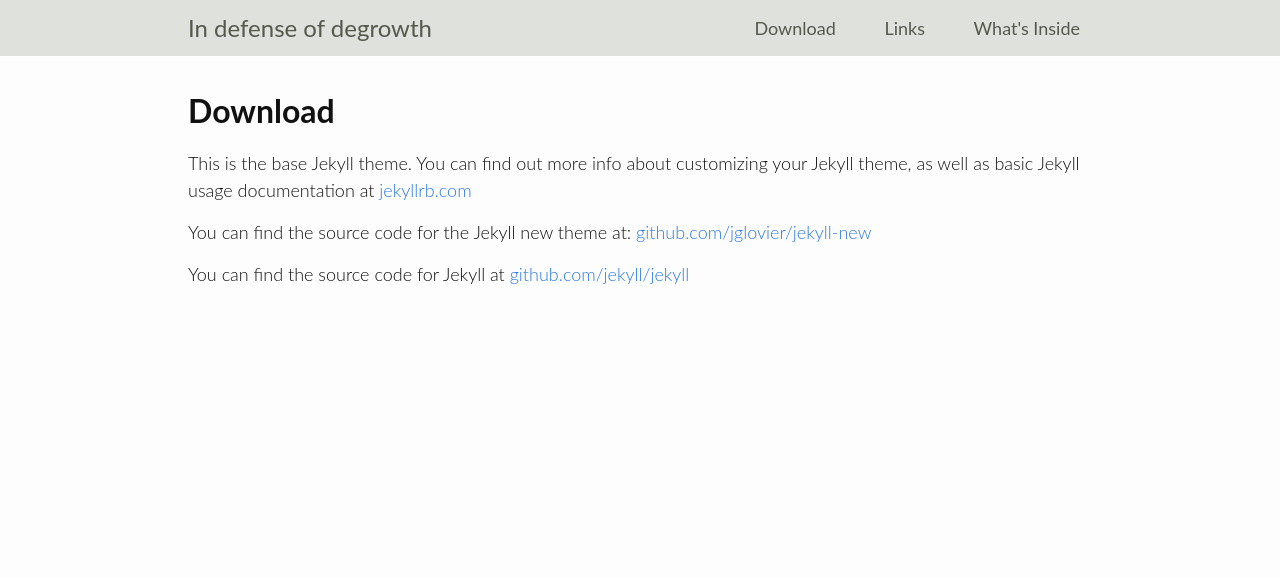
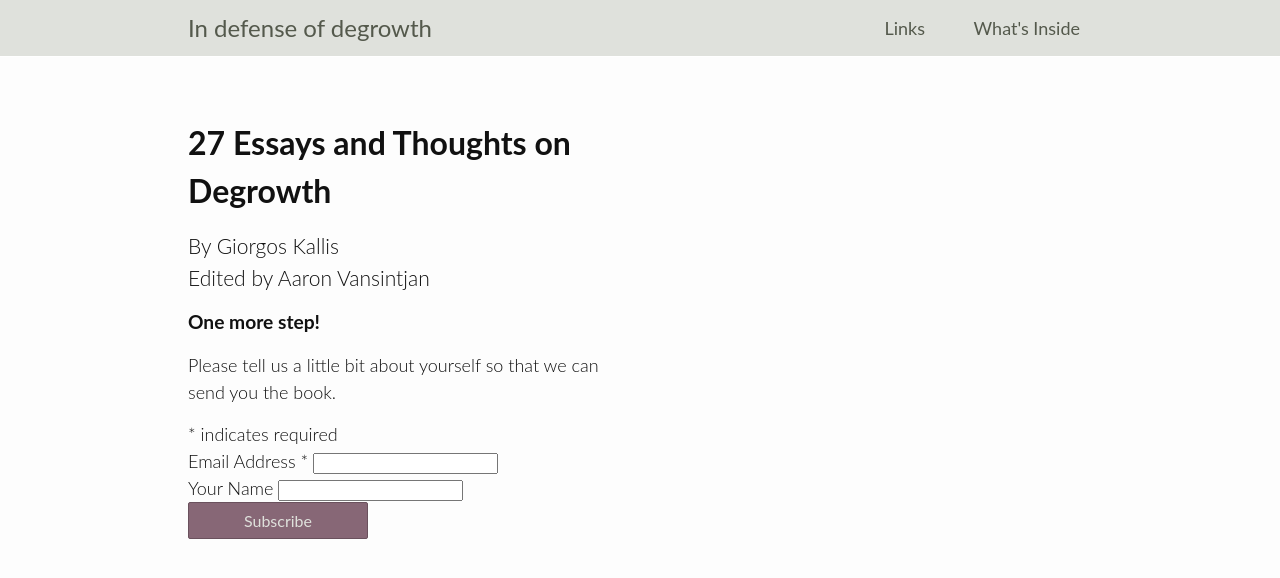
Before and after one commit to simonv3/indefenseofdegrowth, a Jekyll site: the page built from download.html, in a window 1280 px wide. Shown: the top 578 px of the page. Built offline with Jekyll 4.4.1, drawn with Linux system fonts in a browser that asks for light colours; nearby versions of some CDN libraries; comment, search, counter and statistics services are not loaded.

Commit message:
Add download page

```diff
--- a/_includes/head.html
+++ b/_includes/head.html
@@ -5,7 +5,7 @@
 
     <title>{% if page.title %}{{ page.title }}{% else %}{{ site.title }}{% endif %}</title>
     <meta name="description" content="{{ site.description }}">
-
+    <link href="//cdn-images.mailchimp.com/embedcode/classic-10_7.css" rel="stylesheet" type="text/css">
     <link rel="stylesheet" href="{{ "/css/main.css" | prepend: site.baseurl }}">
     <link rel="canonical" href="{{ page.url | replace:'index.html','' | prepend: site.baseurl | prepend: site.url }}">
 </head>
--- /dev/null
+++ b/_sass/_mc_overrides.scss
@@ -0,0 +1,8 @@
+#mc_embed_signup form {
+  padding: 0;
+  margin: 0;
+
+  #mc-embedded-subscribe {
+    margin: 0;
+  }
+}
--- a/css/main.scss
+++ b/css/main.scss
@@ -48,4 +48,5 @@
 @import
         "base",
         "layout",
-        "details";
+        "details",
+        "mc_overrides";
--- /dev/null
+++ b/download.html
@@ -0,0 +1,41 @@
+---
+layout: default
+permalink: /download/
+---
+
+<div class="home">
+
+  <div class="left">
+
+    <h1 class="page-heading">27 Essays and Thoughts on Degrowth</h1>
+
+    <h3 class="authors">By Giorgos Kallis<br/> Edited by Aaron Vansintjan</h3>
+
+    <!-- Begin MailChimp Signup Form -->
+    <div id="mc_embed_signup">
+    <form action="//indefenseofdegrowth.us14.list-manage.com/subscribe/post?u=9fda97d81b5f11249b30a1887&amp;id=a371e856a9" method="post" id="mc-embedded-subscribe-form" name="mc-embedded-subscribe-form" class="validate" target="_blank" novalidate>
+        <div id="mc_embed_signup_scroll">
+      <h2>One more step!</h2>
+      <p>Please tell us a little bit about yourself so that we can send you the book.</p>
+    <div class="indicates-required"><span class="asterisk">*</span> indicates required</div>
+    <div class="mc-field-group">
+      <label for="mce-EMAIL">Email Address  <span class="asterisk">*</span>
+    </label>
+      <input type="email" value="" name="EMAIL" class="required email" id="mce-EMAIL">
+    </div>
+    <div class="mc-field-group">
+      <label for="mce-FNAME">Your Name </label>
+      <input type="text" value="" name="FNAME" class="" id="mce-FNAME">
+    </div>
+      <div id="mce-responses" class="clear">
+        <div class="response" id="mce-error-response" style="display:none"></div>
+        <div class="response" id="mce-success-response" style="display:none"></div>
+      </div>    <!-- real people should not fill this in and expect good things - do not remove this or risk form bot signups-->
+        <div style="position: absolute; left: -5000px;" aria-hidden="true"><input type="text" name="b_9fda97d81b5f11249b30a1887_a371e856a9" tabindex="-1" value=""></div>
+        <div class="clear"><input type="submit" value="Subscribe" name="subscribe" id="mc-embedded-subscribe" class="submit sign-up"></div>
+        </div>
+    </form>
+    </div>
+    <script type='text/javascript' src='//s3.amazonaws.com/downloads.mailchimp.com/js/mc-validate.js'></script><script type='text/javascript'>(function($) {window.fnames = new Array(); window.ftypes = new Array();fnames[0]='EMAIL';ftypes[0]='email';fnames[1]='FNAME';ftypes[1]='text';}(jQuery));var $mcj = jQuery.noConflict(true);</script>
+    <!--End mc_embed_signup-->
+</div>
--- a/download.md
+++ /dev/null
@@ -1,13 +0,0 @@
----
-layout: page
-title: Download
-permalink: /download/
-in_header: true
-class: 'downloads'
----
-
-This is the base Jekyll theme. You can find out more info about customizing your Jekyll theme, as well as basic Jekyll usage documentation at [jekyllrb.com](http://jekyllrb.com/)
-
-You can find the source code for the Jekyll new theme at: [github.com/jglovier/jekyll-new](https://github.com/jglovier/jekyll-new)
-
-You can find the source code for Jekyll at [github.com/jekyll/jekyll](https://github.com/jekyll/jekyll)
```
Also changed, not shown: public/cover_design_3d.png.
